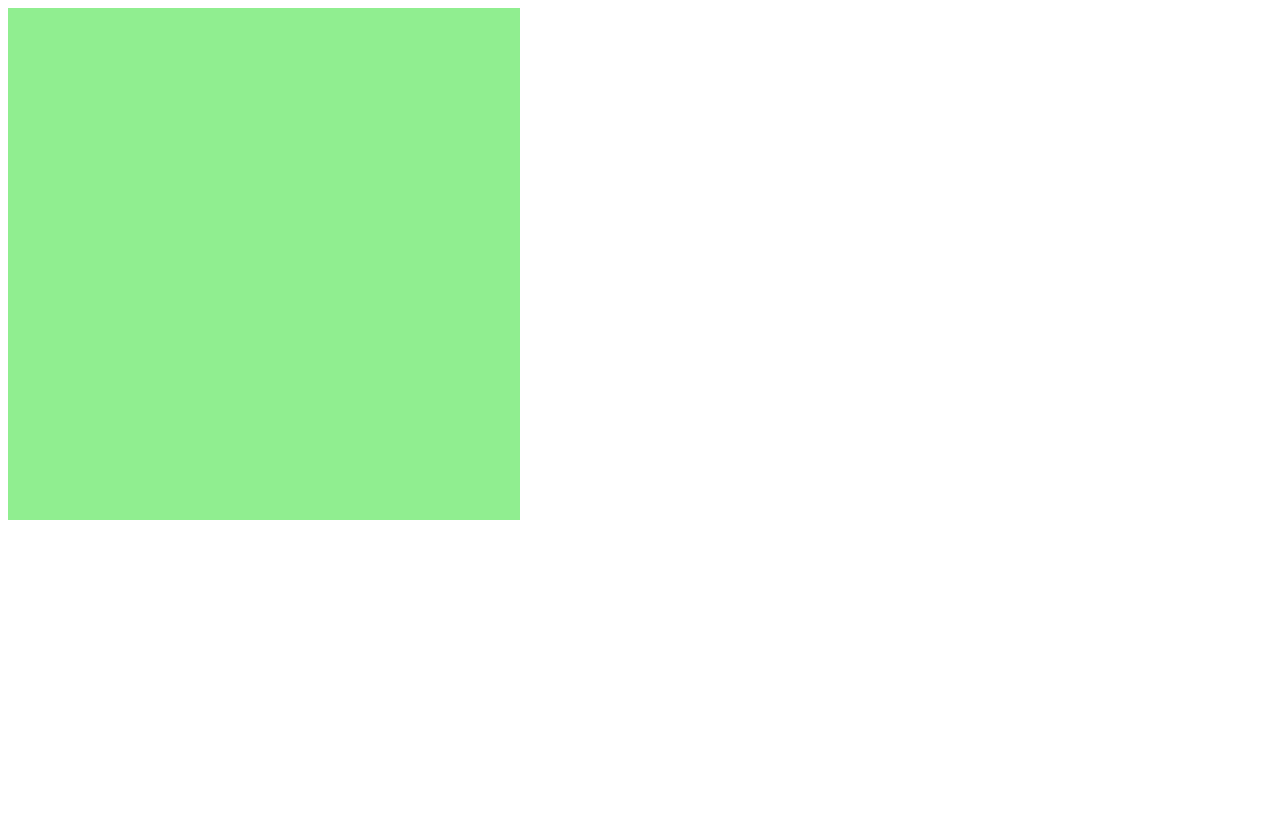
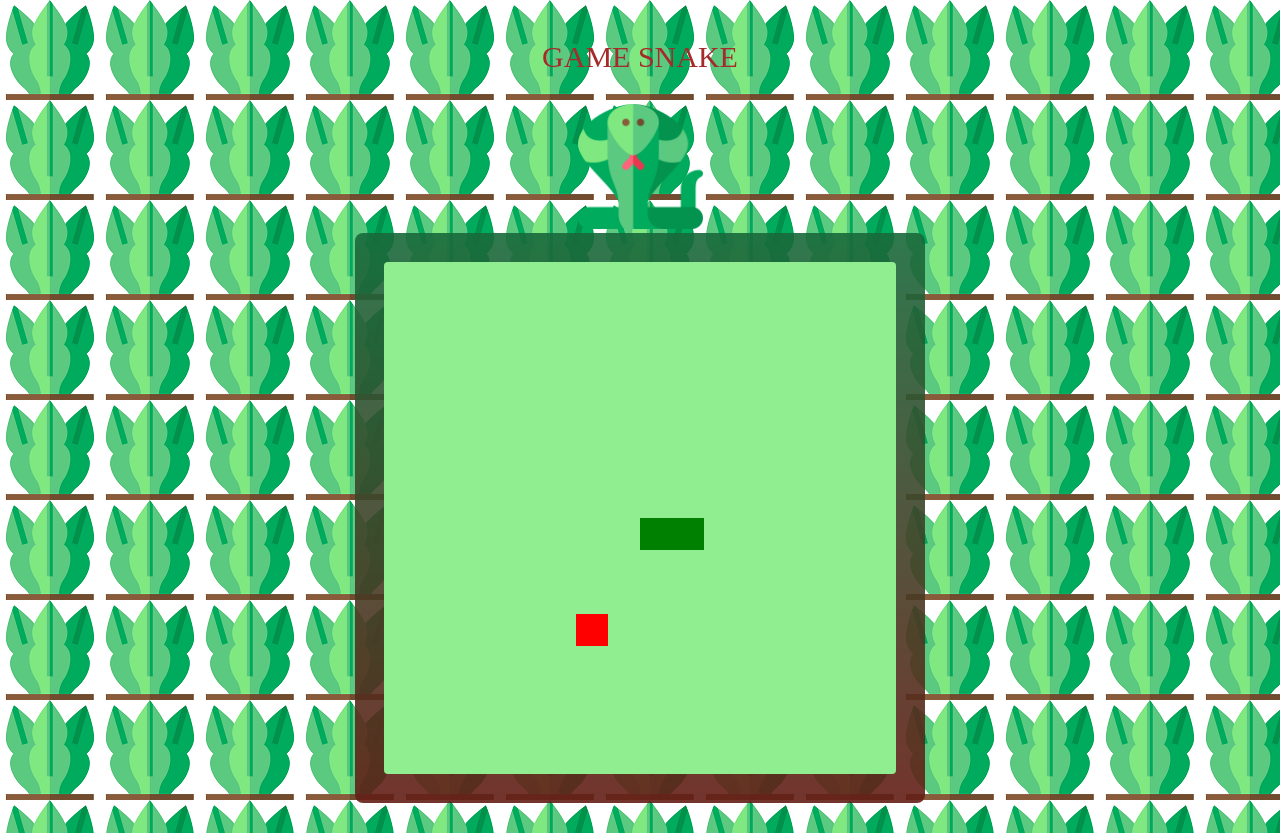
Before and after one commit to lalo2803/snake_game, a plain HTML site: page index.html in a window 1280 px wide. Before the commit the page ends 800 px from the top, so only its background shows below. Drawn offline with Linux system fonts and the light colour scheme.

Commit message:
CSS _finalizado

```diff
--- a/css/style.css
+++ b/css/style.css
@@ -0,0 +1,32 @@
+body{
+	margin-top: 10px;
+	margin-bottom: 30px;
+	flex-direction: column;
+	background-image: url('../img/planta.png');
+}
+
+#game1{
+	background: linear-gradient(rgba(24, 106, 59,.90),rgba(100, 30, 22 ,.90)100%);
+	width:570px;
+	height: 570px;
+	border-radius: 8px;
+}
+
+.margem{
+	display: flex;
+	align-items: center;
+	justify-content: center;
+}
+
+#snake{
+	border-radius: 4px;
+}
+
+.alinhar{
+	flex-direction: column;
+}
+
+#titulo{
+	font-size: 30px;
+	color: brown;
+}
--- a/index.html
+++ b/index.html
@@ -8,7 +8,15 @@
 	<script defer src="javaScript/main.js"></script>
 	<title>Snake Game</title>
 </head>
-<body>
-	<canvas id="snake" width="512" height="512"></canvas>
+<body class="margem">
+	<div class="alinhar">
+		<p id="titulo">GAME SNAKE</p>
+	</div>
+	<div>
+		<img src="img/cobra.png" width="125px" height="125px">
+	</div>
+	<div id="game1" class="margem">
+		<canvas id="snake" width="512" height="512"></canvas>
+	</div>
 </body>
 </html>
--- a/javaScript/main.js
+++ b/javaScript/main.js
@@ -2,39 +2,76 @@ let canvas = document.getElementById("snake");
 let context = canvas.getContext("2d");
 let box = 32;
 let snake = [];
-snake[0] = {
-	x: 7 * box,
-	y: 7 * box
+snake[0] ={
+    x: 8 * box,
+    y: 8 * box
 }
 let direction = "right";
+let food ={
+    x: Math.floor(Math.random() * 15 + 1) * box,
+    y: Math.floor(Math.random() * 15 + 1) * box
+}
 
 function criarBG(){
     context.fillStyle = "lightgreen";
-	context.fillRect(0,0,16 * box, 16 * box);
+    context.fillRect(0, 0, 16*box, 16*box);
 }
 
-function criarCobrinha(){
-	for(i=0;i < snake.length;i++){
+function criarCobrinha (){
+    for(i = 0; i < snake.length; i++){
         context.fillStyle = "green";
-		context.fillRect(snake[i].x, snake[i].y, box, box)
+        context.fillRect(snake[i].x, snake[i].y, box, box);
     }
 }
 
+function drawFood (){
+    context.fillStyle = "red";
+    context.fillRect(food.x, food.y, box, box);
+}
+
+document.addEventListener('keydown', update);
+
+function update(event){
+    if(event.keyCode == 37 && direction != 'right') direction = 'left';
+    if(event.keyCode == 38 && direction != 'down') direction = 'up';
+    if(event.keyCode == 39 && direction != 'left') direction = 'right';
+    if(event.keyCode == 40 && direction != 'up') direction = 'down';
+}
+
 function iniciarJogo(){
+
+    if(snake[0].x > 15*box && direction == "right") snake[0].x = 0;
+    if(snake[0].x < 0 && direction == 'left') snake[0].x = 16 * box;
+    if(snake[0].y > 15*box && direction == "down") snake[0].y = 0;
+    if(snake[0].y < 0 && direction == 'up') snake[0].y = 16 * box;
+
+    for(i = 1; i < snake.length; i++){
+        if(snake[0].x == snake[i].x && snake[0].y == snake[i].y){
+            clearInterval(jogo);
+            alert('Game Over :(');
+        }
+    }
+
     criarBG();
     criarCobrinha();
+    drawFood();
 
     let snakeX = snake[0].x;
     let snakeY = snake[0].y;
 
     if(direction == "right") snakeX += box;
-	if (direction == "left") snakeX -= box;
+    if(direction == "left") snakeX -= box;
     if (direction == "up") snakeY += box;
-	if (direction == "down") snakeY -= box;
+    if(direction == "down") snakeY -= box;
 
+    if(snakeX != food.x || snakeY != food.y){
         snake.pop();
+    }else{
+        food.x = Math.floor(Math.random() * 15 +1) * box;
+        food.y = Math.floor(Math.random() * 15 +1) * box;
+    }
 
-	let newHead = {
+    let newHead ={
         x: snakeX,
         y: snakeY
     }
@@ -42,5 +79,4 @@ function iniciarJogo(){
     snake.unshift(newHead);
 }
 
-
-let jogo = setInterval(iniciarJogo,100);
+let jogo = setInterval(iniciarJogo, 100);
```
Also changed, not shown: img/cobra.png (added), img/planta.png (added). Lines whose indentation alone changed are shown as unchanged.
